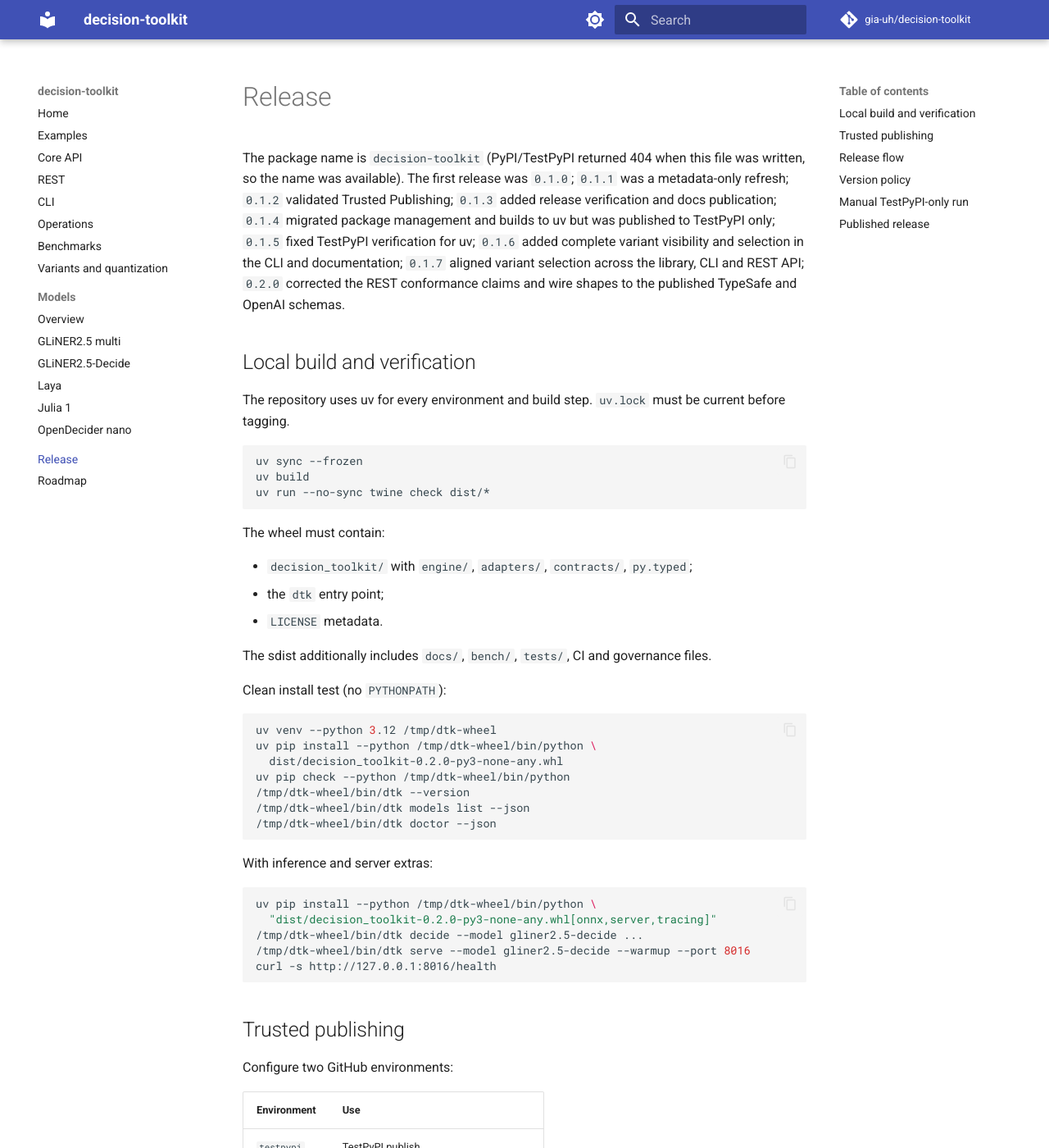
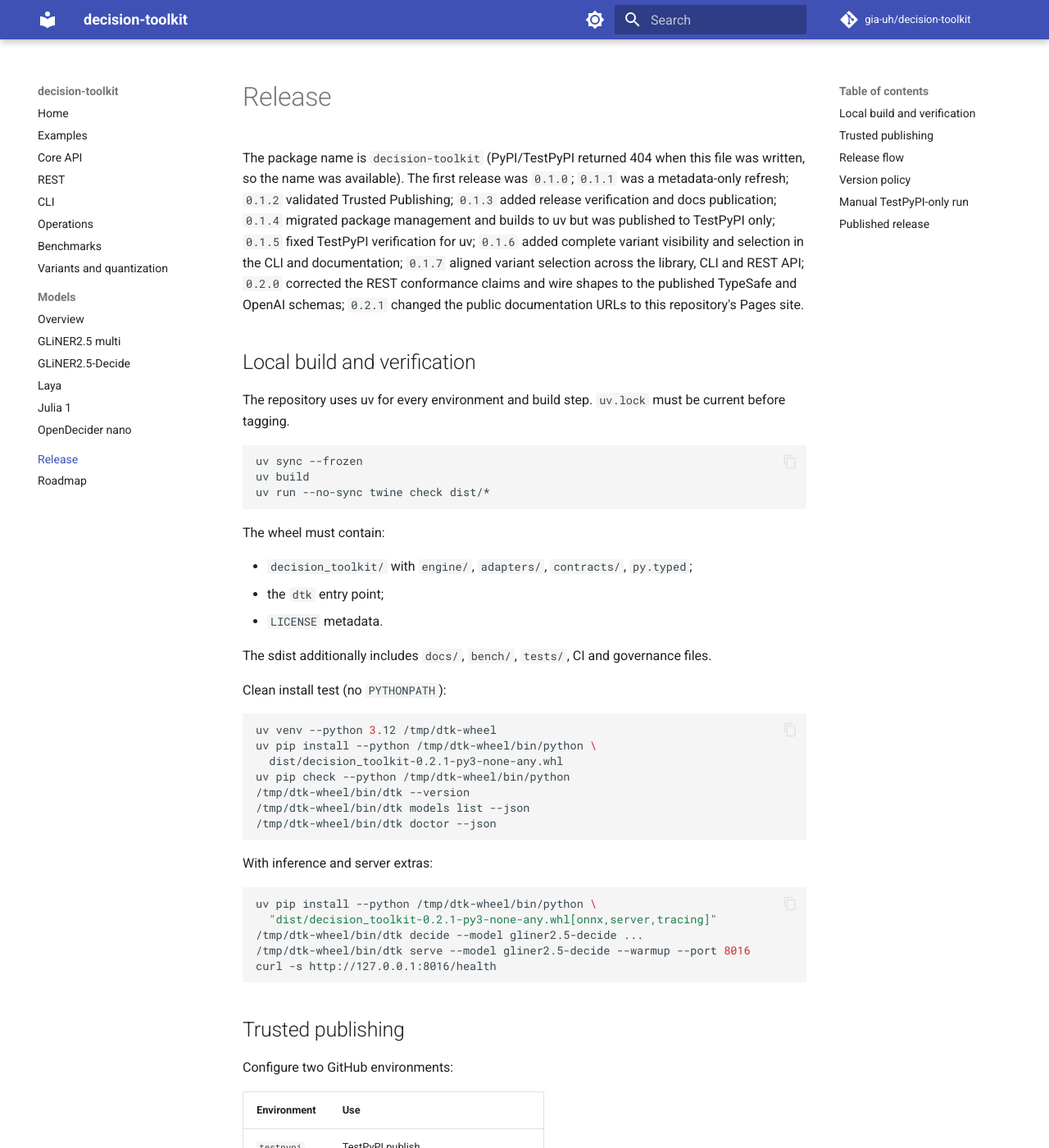
Before and after one commit to gia-uh/decision-toolkit, an MkDocs documentation site: the page built from docs/RELEASE.md, in a window 1280 px wide and 1400 px high. Shown: the whole window at 82% size. Built offline with MkDocs 1.6.1 and Material for MkDocs 9.7.7, drawn with Linux system fonts in a browser that asks for light colours; comment, search, counter and statistics services are not loaded; some of the changed text lies outside the part shown.

Commit message:
release: decision-toolkit 0.2.1 use repository Pages URLs

````diff
--- a/docs/RELEASE.md
+++ b/docs/RELEASE.md
@@ -8,7 +8,8 @@
 fixed TestPyPI verification for uv; `0.1.6` added complete variant visibility
 and selection in the CLI and documentation; `0.1.7` aligned variant selection
 across the library, CLI and REST API; `0.2.0` corrected the REST conformance
-claims and wire shapes to the published TypeSafe and OpenAI schemas.
+claims and wire shapes to the published TypeSafe and OpenAI schemas; `0.2.1`
+changed the public documentation URLs to this repository's Pages site.
 
 ## Local build and verification
 
@@ -35,7 +36,7 @@
 ```bash
 uv venv --python 3.12 /tmp/dtk-wheel
 uv pip install --python /tmp/dtk-wheel/bin/python \
-  dist/decision_toolkit-0.2.0-py3-none-any.whl
+  dist/decision_toolkit-0.2.1-py3-none-any.whl
 uv pip check --python /tmp/dtk-wheel/bin/python
 /tmp/dtk-wheel/bin/dtk --version
 /tmp/dtk-wheel/bin/dtk models list --json
@@ -46,7 +47,7 @@
 
 ```bash
 uv pip install --python /tmp/dtk-wheel/bin/python \
-  "dist/decision_toolkit-0.2.0-py3-none-any.whl[onnx,server,tracing]"
+  "dist/decision_toolkit-0.2.1-py3-none-any.whl[onnx,server,tracing]"
 /tmp/dtk-wheel/bin/dtk decide --model gliner2.5-decide ...
 /tmp/dtk-wheel/bin/dtk serve --model gliner2.5-decide --warmup --port 8016
 curl -s http://127.0.0.1:8016/health
@@ -80,8 +81,8 @@
 4. Create and push an annotated tag:
 
    ```bash
-   git tag -a v0.2.0 -m "decision-toolkit 0.2.0"
-   git push origin v0.2.0
+   git tag -a v0.2.1 -m "decision-toolkit 0.2.1"
+   git push origin v0.2.1
    ```
 
 5. `.github/workflows/release.yml` builds once, publishes to **TestPyPI**, then
@@ -130,9 +131,9 @@
 
 ## Published release
 
-`0.2.0` is published through Trusted Publishing on 2026-10-20:
+`0.2.1` is published through Trusted Publishing on 2026-10-20:
 
-<https://pypi.org/project/decision-toolkit/0.2.0/>
+<https://pypi.org/project/decision-toolkit/0.2.1/>
 
 `0.1.0` was the first release; `0.1.1` refreshed the PyPI description; `0.1.2`
 validated the OIDC TestPyPI → PyPI flow; `0.1.3` added post-publish install
@@ -141,7 +142,7 @@
 published to TestPyPI only; `0.1.5` fixed TestPyPI resolution; `0.1.6` added
 complete variant/quantization visibility and CLI selection; `0.1.7` aligned
 selection across library, CLI and REST; `0.2.0` corrected the REST conformance
-claims and wire shapes.
+claims and wire shapes; `0.2.1` changed the public documentation URLs.
 
 The tag-triggered workflow remains the preferred path for future releases once
 the TestPyPI/PyPI trusted publishers and protected environments are configured.
--- a/mkdocs.yml
+++ b/mkdocs.yml
@@ -1,6 +1,6 @@
 site_name: decision-toolkit
 site_description: Local-first toolkit for open-weights decision models on CPU.
-site_url: https://uhgia.org/decision-toolkit/
+site_url: https://gia-uh.github.io/decision-toolkit/
 repo_url: https://github.com/gia-uh/decision-toolkit
 repo_name: gia-uh/decision-toolkit
 edit_uri: edit/main/docs/
--- a/pyproject.toml
+++ b/pyproject.toml
@@ -4,7 +4,7 @@
 
 [project]
 name = "decision-toolkit"
-version = "0.2.0"
+version = "0.2.1"
 description = "Local-first toolkit for open-weights decision models: one ONNX engine, one adapter per model contract, typed choice/yes-no/score decisions with probabilities on CPU."
 readme = "README.md"
 requires-python = ">=3.12"
@@ -73,7 +73,7 @@
 Homepage = "https://github.com/gia-uh/decision-toolkit"
 Repository = "https://github.com/gia-uh/decision-toolkit"
 Issues = "https://github.com/gia-uh/decision-toolkit/issues"
-Documentation = "https://uhgia.org/decision-toolkit/"
+Documentation = "https://gia-uh.github.io/decision-toolkit/"
 Changelog = "https://github.com/gia-uh/decision-toolkit/blob/main/CHANGELOG.md"
 
 [project.scripts]
--- a/src/decision_toolkit/__init__.py
+++ b/src/decision_toolkit/__init__.py
@@ -7,7 +7,7 @@
 
 from __future__ import annotations
 
-__version__ = "0.2.0"
+__version__ = "0.2.1"
 
 from .adapters import register_adapter
 from .calibration import brier_score, expected_calibration_error, threshold_sweep
````
Also changed, not shown: CHANGELOG.md (+9 -1 lines), README.md (+6 -6 lines), 1 other file.
